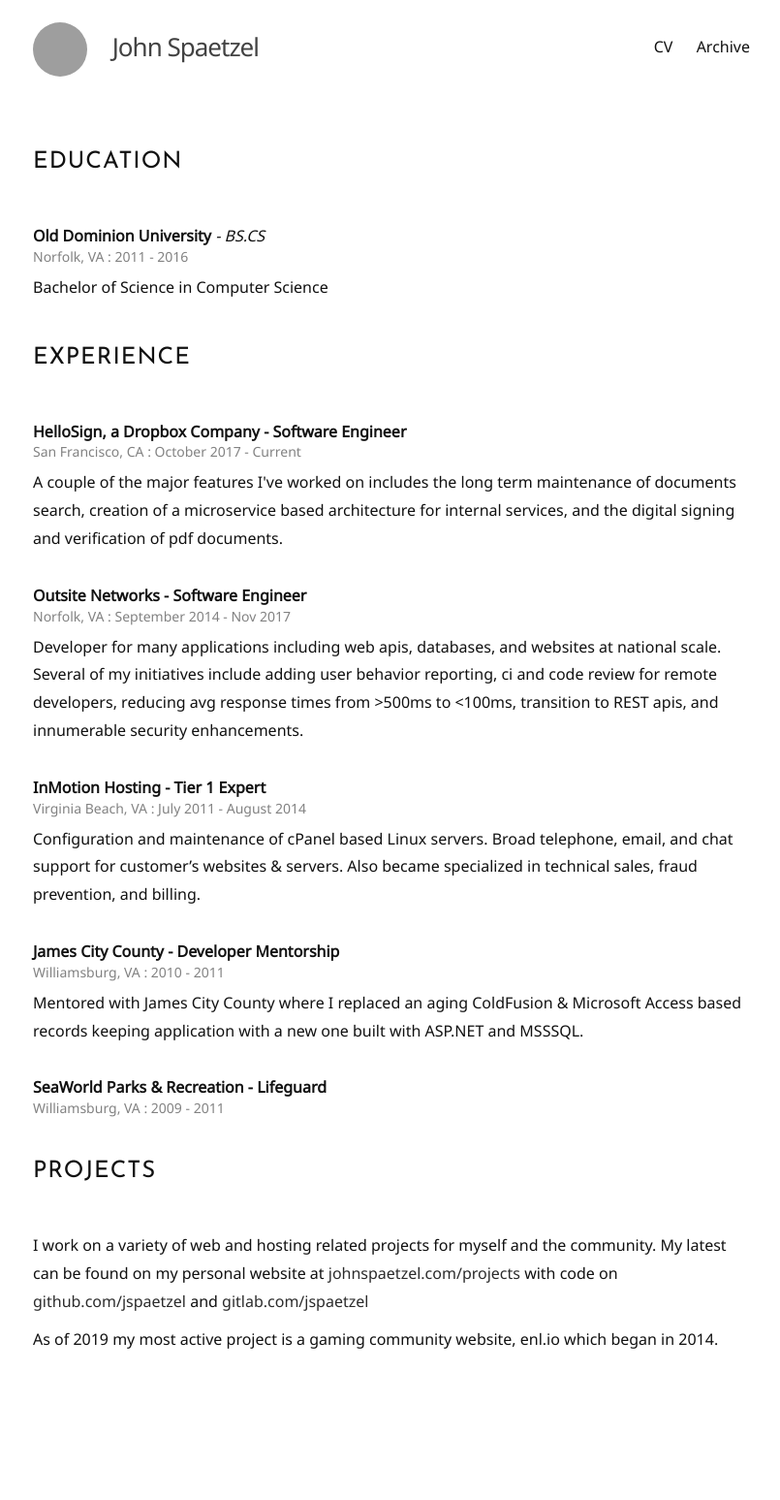
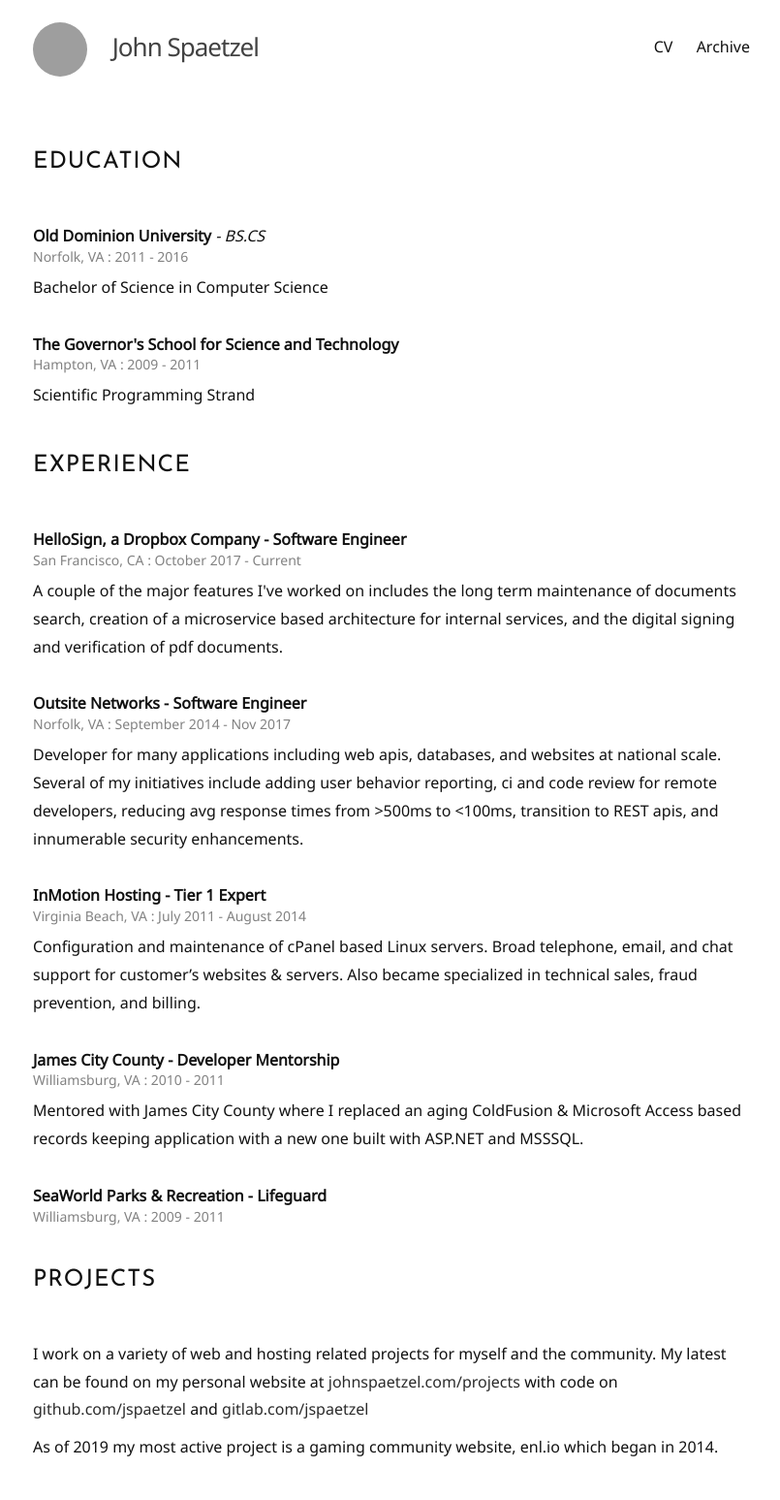
Before and after one commit to jspaetzel/meh.dev, a Jekyll site: the page built from cv.html, in a window 1280 px wide. Shown: the whole page at 97% size, without its empty margins (236-1041 px from the left). Built offline with Jekyll 4.4.1, drawn with Linux system fonts in a browser that asks for light colours; before the commit the page ends 1435 px from its top, so only the background shows below that; grey boxes are pictures that could not be loaded.

Commit message:
add gov school to cv

```diff
--- a/cv.html
+++ b/cv.html
@@ -15,6 +15,15 @@
     </p>
 </div>
 
+<div class="cv-item">
+    <p>
+        <strong>The Governor's School for Science and Technology</strong>
+        <span class="cv-meta">Hampton, VA  :  2009 - 2011</span>
+    </p>
+    <p>
+        Scientific Programming Strand
+    </p>
+</div>
 
 <h2>EXPERIENCE</h2>
 
```
